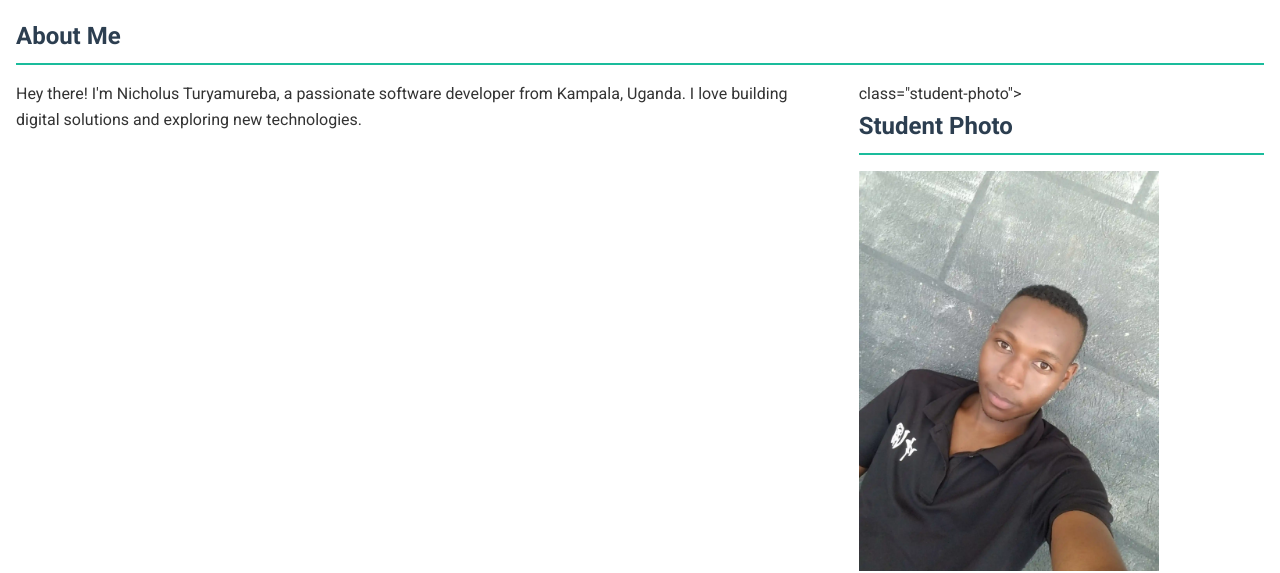
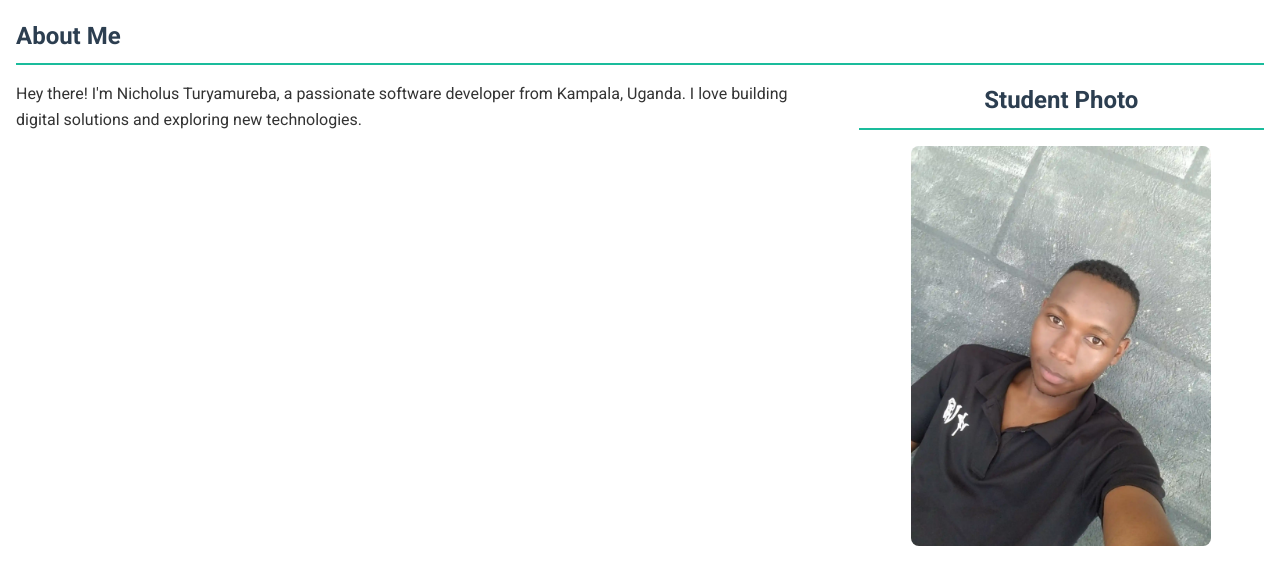
Before and after one commit to nicholusbriz/wdd231, a plain HTML site: page index.html in a window 1280 px wide. Shown: the part 228-801 px from the top of the page. Drawn offline with Linux system fonts and the light colour scheme.

Commit message:
my home page

```diff
--- a/index.html
+++ b/index.html
@@ -52,7 +52,7 @@
                 <div class="about-text">
                     <p>Hey there! I'm Nicholus Turyamureba, a passionate software developer from Kampala, Uganda. I love building digital solutions and exploring new technologies.</p>
                 </div>
-                <section> class="student-photo">
+                <section class="student-photo">
                     <h2>Student Photo</h2>
                     <img src="images/atbriz-image.webp" alt="Nicholus Turyamureba" loading="lazy" width="300" height="300">
                 </section>
```
